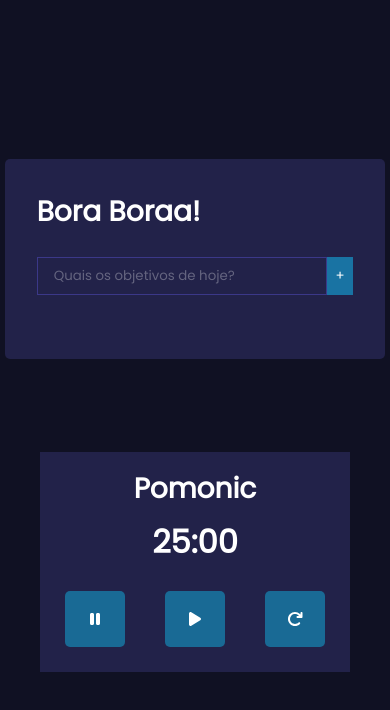
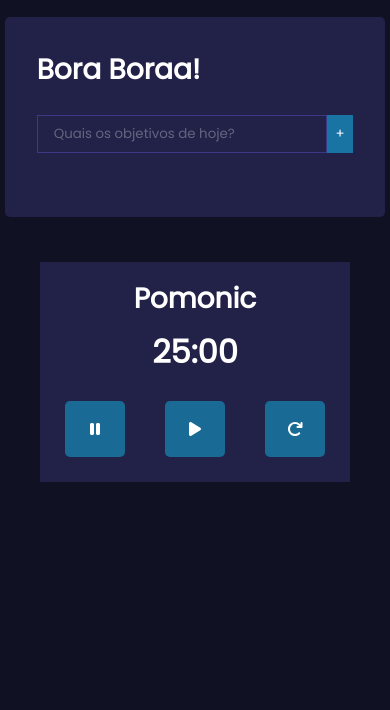
Before and after one commit to Kk3tillen/To-Do, a React (Create React App) app: page / in a window 390 px wide. Shown: the top 710 px of the page. Built offline with nearby package versions, Linux system fonts and the light colour scheme.

Commit message:
Ajustes na responsividade e prevenção a task vazia (#3)

```diff
--- a/src/App.css
+++ b/src/App.css
@@ -16,11 +16,11 @@ body {
 
 .App {
   display: flex;
-  gap: 5rem;
+  gap: 2rem;
   justify-content: center;
   align-items: center;
   width: 100%;
-  height: 100vh;
+  height: 100%;
 }
 
 h1 {
@@ -78,6 +78,10 @@ h1 {
   margin-left: 0.75rem;
 }
 
+.input-vazio {
+  border: 2px solid red;
+}
+
 .incompleted {
   color: #fff;
   cursor: pointer;
@@ -128,6 +132,11 @@ h1 {
   .App {
     flex-direction: column;
   }
+
+  .TodoWrapper{
+    margin-top: 2vh;
+  }
+
   .todo-input {
     width: 290px;
   }
@@ -140,3 +149,13 @@ h1 {
   }
 
 }
+
+@media (min-width: 720px) {
+  .App {
+    margin-top: 4rem;
+  }
+}
+
+@media (min-width: 1080px) {
+  .App {gap: 5rem;}
+}
--- a/src/components/TodoForm.js
+++ b/src/components/TodoForm.js
@@ -2,16 +2,22 @@ import React, {useState} from "react";
 
 export const TodoForm = ({addTodo}) => {
     const [value, setValue] = useState("")
+    const [vazio, setVazio] = useState(false);
 
     const handleSubmit = e => {
         e.preventDefault();
-        addTodo(value)
-        setValue("")
-    }
+        if (value.trim() === "") {
+            setVazio(true);
+            return;
+        }
+        addTodo(value);
+        setValue("");
+        setVazio(false);
+    };
     return(
         <form className="todoForm" onSubmit={handleSubmit}>
-            <input type="text" className="todo-input" value={value} placeholder="Quais os objetivos de hoje?"
-            onChange={(e) => setValue(e.target.value)}/>
+            <input type="text" className={`todo-input ${vazio ? "input-vazio" : ""}`} value={value} placeholder="Quais os objetivos de hoje?"
+            onChange={(e) => {setValue(e.target.value); setVazio(false);}}/>
             <button type="submit" className="todo-btn">+</button>
         </form>
     )
```
